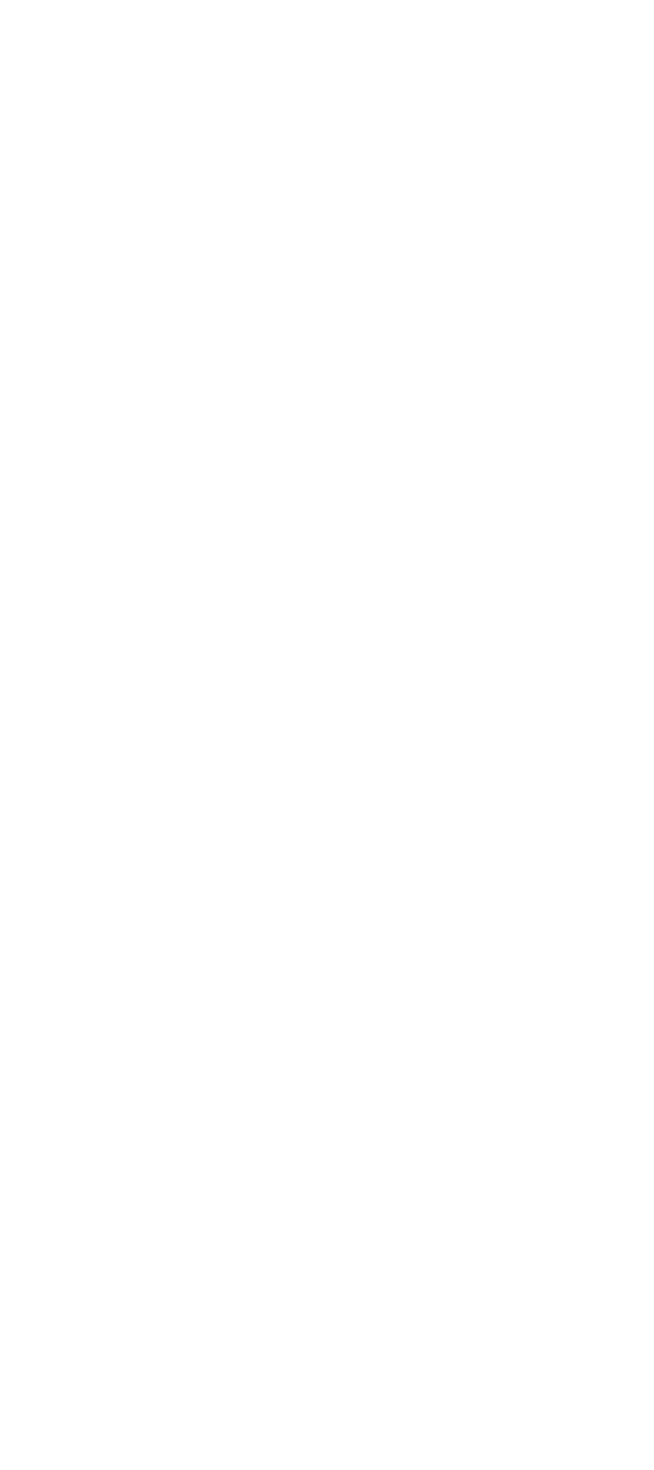
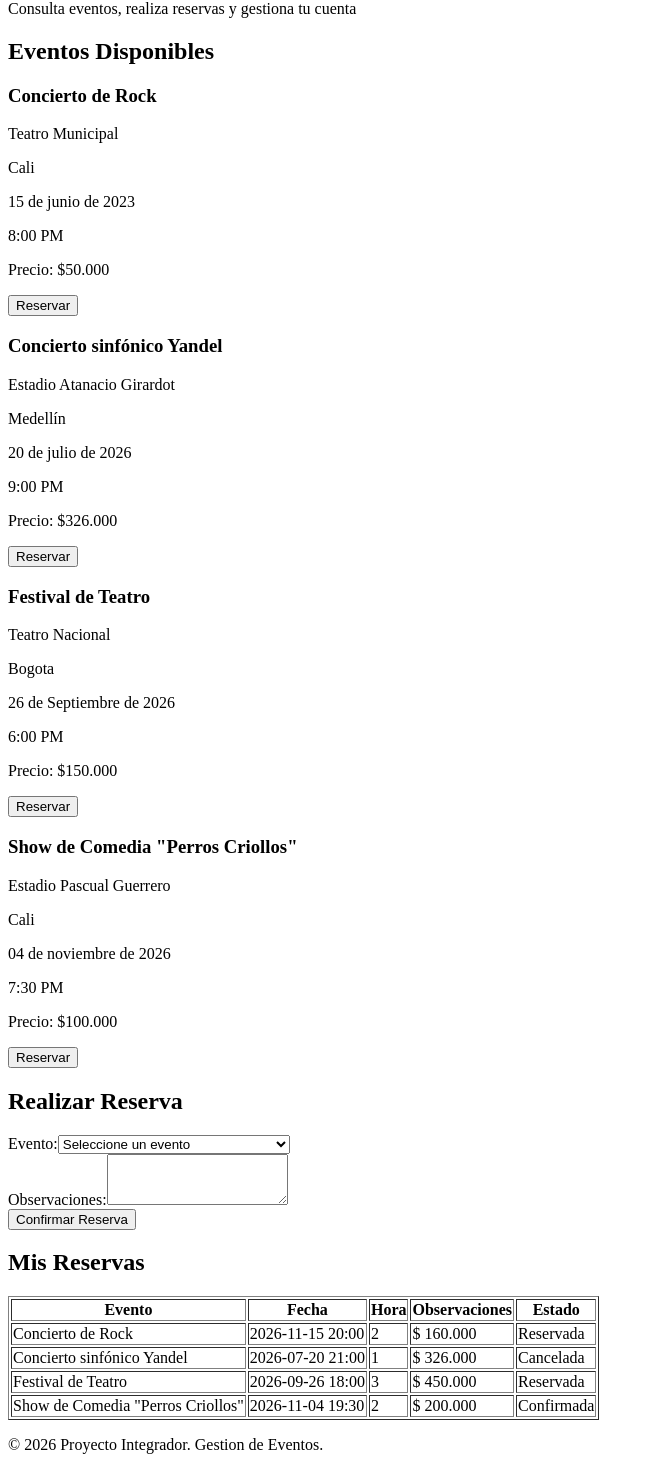
Before and after one commit to DextroBoy/proyecto-integrador, an Angular app: page /client in a window 1280 px wide. Shown: the part 80-1550 px from the top of the page, without its empty margins (0-654 px from the left). Before the commit the page ends 800 px from the top, so only its background shows below. Built offline with nearby package versions, Linux system fonts and the light colour scheme.

Commit message:
feat(client): agrega vista de eventos, reservas y mis reservas.

```diff
--- a/src/app/pages/client/client.page.html
+++ b/src/app/pages/client/client.page.html
@@ -1 +1,127 @@
-<p>client.page works!</p>
+<header id="encabezado-cliente">
+    <h1> Bienvenido al Panel del Cliente</h1>
+    <p>Consulta eventos, realiza reservas y gestiona tu cuenta</p>
+</header>
+
+<main id="contenido-cliente">
+
+    <section id="seccion-eventos-disponibles">
+        <h2>Eventos Disponibles</h2>
+        <div class="tarjetas">
+            <article class="tarjeta" id="tarjeta-ev-001">
+                <h3 class="tarjeta-nombre">Concierto de Rock</h3>
+                <p class="tarjeta-teatro"> Teatro Municipal</p>
+                <p class="tarjeta-ciudad"> Cali</p>
+                <p class="tarjeta-fecha">15 de junio de 2023</p>
+                <p class="tarjeta-hora">8:00 PM</p>
+                <p class="tarjeta-precio">Precio: $50.000</p>
+                <button type="button" id="boton-reservar-ev-001">Reservar</button>
+            </article>
+
+            <article class="tarjeta" id="tarjeta-ev-002">
+                <h3 class="tarjeta-nombre">Concierto sinfónico Yandel</h3>
+                <p class="tarjeta-teatro"> Estadio Atanacio Girardot</p>
+                <p class="tarjeta-ciudad"> Medellín</p>
+                <p class="tarjeta-fecha">20 de julio de 2026</p>
+                <p class="tarjeta-hora">9:00 PM</p>
+                <p class="tarjeta-precio">Precio: $326.000</p>
+                <button type="button" id="boton-reservar-ev-002">Reservar</button>
+            </article>
+
+            <article class="tarjeta" id="tarjeta-ev-003">
+                <h3 class="tarjeta-nombre">Festival de Teatro</h3>
+                <p class="tarjeta-teatro"> Teatro Nacional</p>
+                <p class="tarjeta-ciudad"> Bogota</p>
+                <p class="tarjeta-fecha">26 de Septiembre de 2026</p>
+                <p class="tarjeta-hora">6:00 PM</p>
+                <p class="tarjeta-precio">Precio: $150.000</p>
+                <button type="button" id="boton-reservar-ev-003">Reservar</button>
+            </article>
+
+            <article class="tarjeta" id="tarjeta-ev-004">
+                <h3 class="tarjeta-nombre">Show de Comedia "Perros Criollos"</h3>
+                <p class="tarjeta-teatro"> Estadio Pascual Guerrero</p>
+                <p class="tarjeta-ciudad"> Cali</p>
+                <p class="tarjeta-fecha"> 04 de noviembre de 2026</p>
+                <p class="tarjeta-hora"> 7:30 PM</p>
+                <p class="tarjeta-precio">Precio: $100.000</p>
+                <button type="button" id="boton-reservar-ev-004">Reservar</button>
+            </article>
+        </div>
+    </section>
+
+    <section id="seccion-realizar-reserva">
+        <h2>Realizar Reserva</h2>
+        <form id="formulario-reserva">
+            <div class="campos">
+                <div class="campo">
+                    <label for="evento-reserva">Evento:</label>
+                    <select id="evento-reserva" name ="evento-reserva" required>
+                        <option value="">Seleccione un evento</option>
+                        <option value="ev-001">Concierto de Rock</option>
+                        <option value="ev-002">Concierto sinfónico Yandel</option>
+                        <option value="ev-003">Festival de Teatro</option>
+                        <option value="ev-004">Show de Comedia "Perros Criollos"</option>
+                    </select>
+                </div>
+             </div>
+
+             <div class="campo">
+                <label for="observaciones-reserva">Observaciones:</label>
+                <textarea id="observaciones-reserva" name="observaciones-reserva" rows="3"></textarea>
+             </div>
+
+             <button type="submit" id="boton-confirmar-reserva">Confirmar Reserva</button>
+        </form>
+    </section>
+
+    <section id="seccion-mis-reservas">
+        <h2>Mis Reservas</h2>
+        <table border="1" id="tabla-mis-reservas">
+            <thead>
+                <tr>
+                    <th>Evento</th>
+                    <th>Fecha</th>
+                    <th>Hora</th>
+                    <th>Observaciones</th>
+                    <th>Estado</th>
+                </tr>
+            </thead>
+            <tbody>
+                <tr>
+                    <td>Concierto de Rock</td>
+                    <td>2026-11-15 20:00</td>
+                    <td>2</td>
+                    <td>$ 160.000</td>
+                    <td class="estado-reservada">Reservada</td>
+                </tr>
+                <tr>
+                    <td>Concierto sinfónico Yandel</td>
+                    <td>2026-07-20 21:00</td>
+                    <td>1</td>
+                    <td>$ 326.000</td>
+                    <td class="estado-cancelada">Cancelada</td>
+                </tr>
+                <tr>
+                    <td>Festival de Teatro</td>
+                    <td>2026-09-26 18:00</td>
+                    <td>3</td>
+                    <td>$ 450.000</td>
+                    <td class="estado-reservada">Reservada</td>
+                </tr>
+                <tr>
+                    <td>Show de Comedia "Perros Criollos"</td>
+                    <td>2026-11-04 19:30</td>
+                    <td>2</td>
+                    <td>$ 200.000</td>
+                    <td class="estado-confirmada">Confirmada</td>
+                </tr>
+            </tbody>
+        </table>
+    </section>
+
+</main>
+
+<footer id="pie-cliente">
+    <p>&copy; 2026 Proyecto Integrador. Gestion de Eventos.</p>
+</footer>
```
